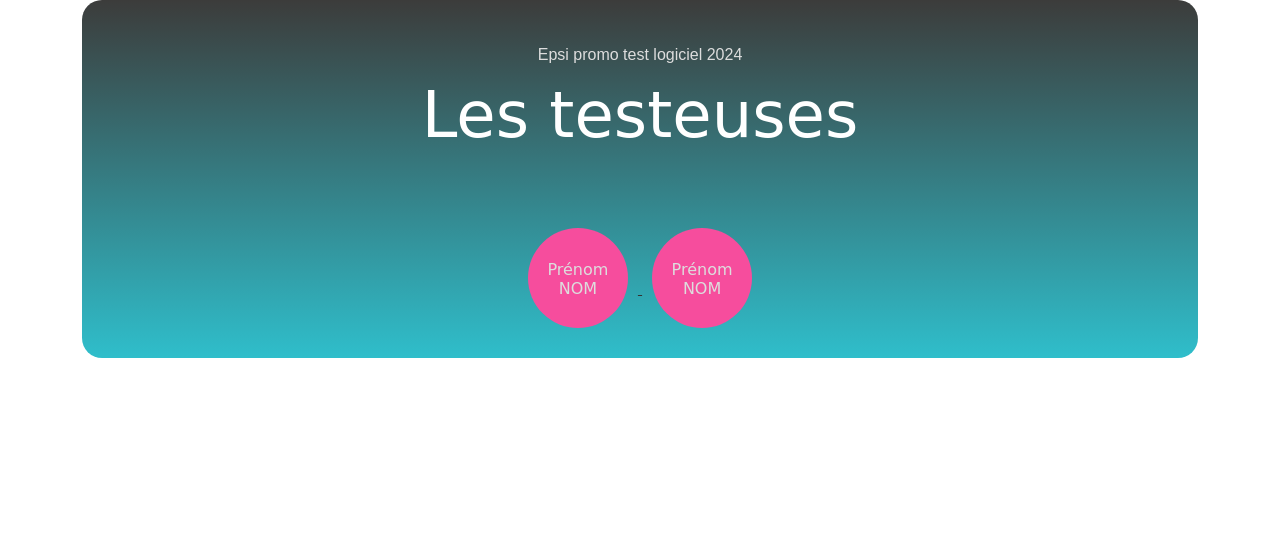
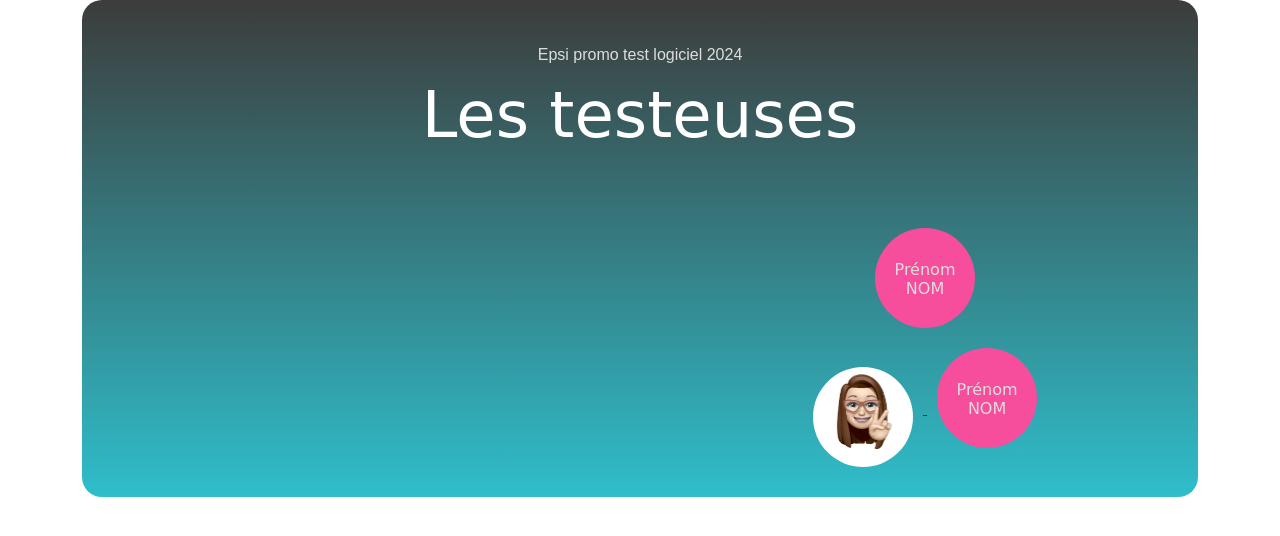
Before and after one commit to tvinchent-epsi/mosaiqueTesteuse, a PHP site: page / in a window 1280 px wide. Shown: the part 189-725 px from the top of the page. Run offline with PHP 8.4, Linux system fonts and the light colour scheme.

Commit message:
added content alina

```diff
--- a/index.html
+++ b/index.html
@@ -34,6 +34,12 @@
 			    			<h3>Prénom<br>NOM</h3>
 			    		</div>
 			    	</a>
+					<div class="Alina">
+						<a href="https://www.je-code.com/eptest/alina/" target="siteAlina">
+							<div class="imgAlina">
+								<h3 class="Alina"><br></h3>
+							</div>
+						</a>
 			    	<a href="https://OuVotreSite.fr/" target="_blank">
 			    		<div class="pastille">
 			    			<h3>Prénom<br>NOM</h3>
--- a/mosaique.css
+++ b/mosaique.css
@@ -58,3 +58,16 @@ html{
 		font-size: 1em;
 		padding-top: 2em;
 	}
+	.imgAlina{
+		border-radius: 50%;
+		width: 100px;
+		height: 100px;
+		display: inline-block;
+		background-image: url("imgAlina.jpg");
+		background-size: cover;
+		margin: 10px;
+	}
+	.Alina {
+		color: #000000;
+		bottom: 1em;
+	}
```
Also changed, not shown: imgAlina.jpg (added).
